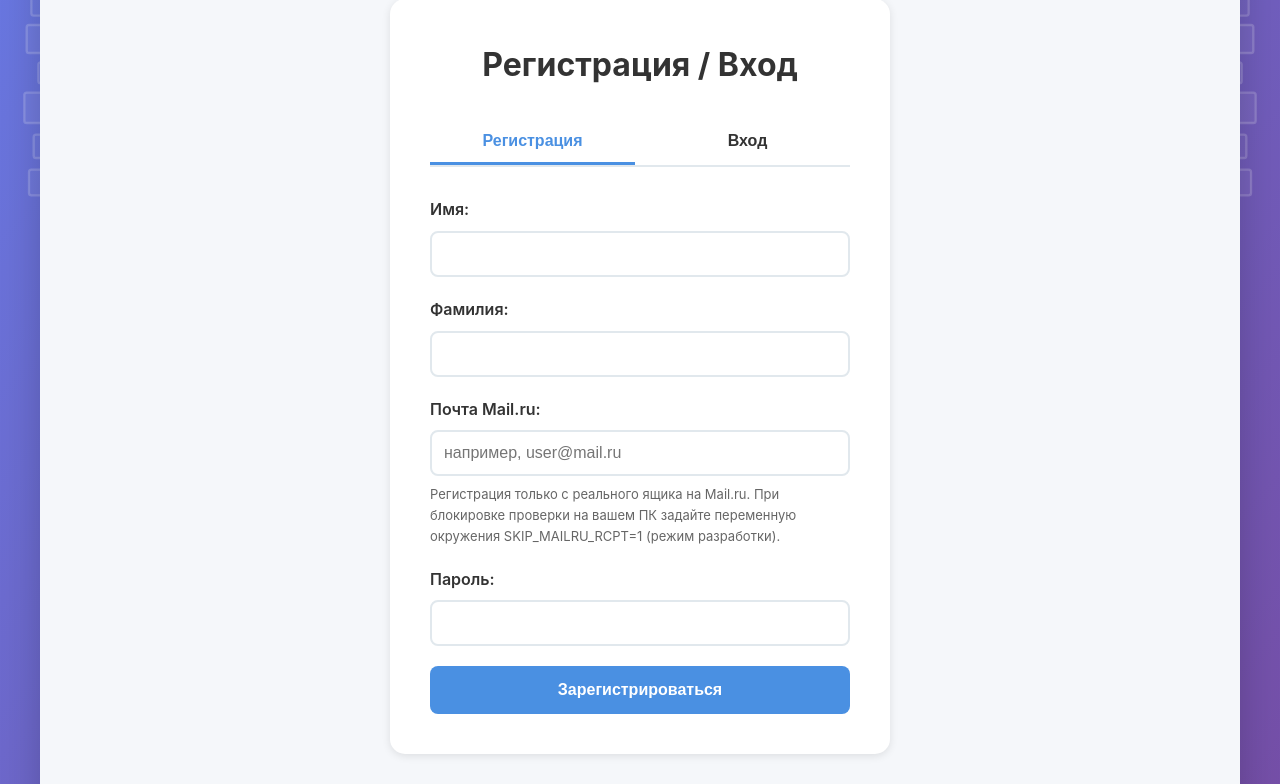
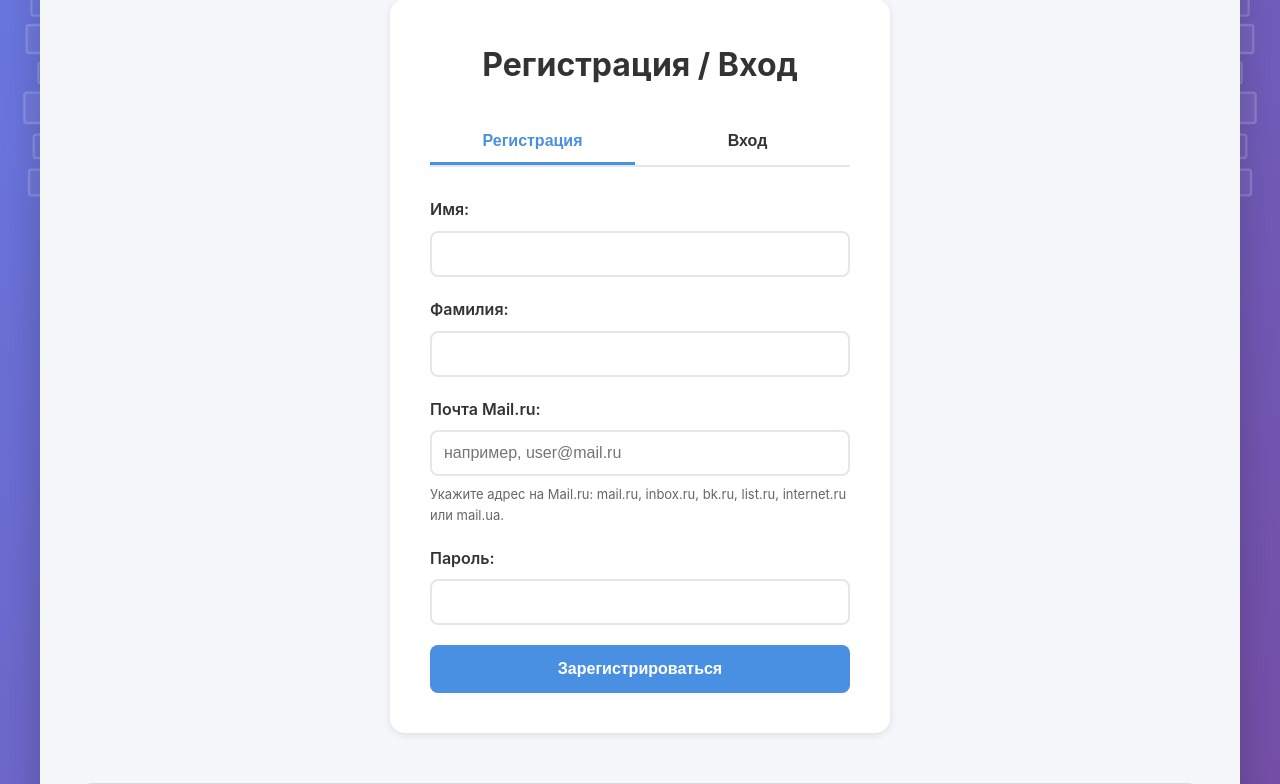
Before and after one commit to Yoorii2323/LibraryCatalog, a Flask app: page /register in a window 1280 px wide. Shown: the part 396-1180 px from the top of the page. Run offline with Flask 3, Linux system fonts and the light colour scheme.

Commit message:
Убрана проверка Mail.ru через SMTP

```diff
--- a/backend/app.py
+++ b/backend/app.py
@@ -23,6 +23,8 @@ SECRET_KEY_FILE = BACKEND_DIR / '.flask_secret'
 
 # Публичный URL сайта на PythonAnywhere (для агрегированного поиска без переменных окружения)
 PYTHONANYWHERE_SITE_URL = 'https://yoori2323.pythonanywhere.com'
+# Меняется при обновлениях — откройте /api/ping на сайте, чтобы убедиться, что сервер подтянул новый код
+APP_BUILD = '2025-05-no-mailru-smtp'
 
 
 def is_pythonanywhere() -> bool:
@@ -83,19 +85,8 @@ def is_mail_ru_email(email: str) -> bool:
     return domain in MAIL_RU_DOMAINS
 
 
-def _mailru_rcpt_check_enabled() -> bool:
-    """Проверка существования ящика через порт 25 — только если явно включена (локально)."""
-    if os.environ.get('SKIP_MAILRU_RCPT', '').lower() in ('1', 'true', 'yes'):
-        return False
-    if os.environ.get('ENABLE_MAILRU_RCPT', '').lower() in ('1', 'true', 'yes'):
-        return True
-    if is_pythonanywhere():
-        return False
-    return False
-
-
 def verify_mail_ru_mailbox_exists(email: str) -> tuple:
-    """Формат и домен Mail.ru; RCPT на MX — только при ENABLE_MAILRU_RCPT=1."""
+    """Проверка формата и домена Mail.ru (без SMTP — порт 25 на хостинге недоступен)."""
     email = (email or '').strip().lower()
     if not is_mail_ru_email(email):
         return False, 'Регистрация только с адреса Mail.ru: mail.ru, inbox.ru, bk.ru, list.ru, internet.ru, mail.ua.'
@@ -104,21 +95,6 @@ def verify_mail_ru_mailbox_exists(email: str) -> tuple:
         return False, 'Некорректная длина имени ящика (от 3 до 32 символов).'
     if not re.match(r'^[a-z0-9._-]+$', local):
         return False, 'Имя ящика: латиница, цифры и символы . _ -'
-
-    if not _mailru_rcpt_check_enabled():
-        return True, ''
-
-    try:
-        with smtplib.SMTP('mxs.mail.ru', 25, timeout=15) as smtp:
-            smtp.ehlo('library-catalog.local')
-            smtp.mail('')
-            code, message = smtp.rcpt(email)
-            if code in (250, 251):
-                return True, ''
-            if code >= 400:
-                return False, 'Такого почтового ящика на Mail.ru не найдено или адрес отклонён сервером.'
-    except (OSError, smtplib.SMTPException):
-        return True, ''
     return True, ''
 
 
@@ -298,6 +274,11 @@ def require_non_blocked_user():
     return jsonify({'error': 'Аккаунт заблокирован'}), 403
 
 
+@app.route('/api/ping')
+def api_ping():
+    return jsonify({'ok': True, 'build': APP_BUILD, 'mailru_smtp_check': False})
+
+
 @app.route('/')
 def index():
     """Главная страница"""
--- a/pythonanywhere_wsgi.py
+++ b/pythonanywhere_wsgi.py
@@ -12,6 +12,7 @@ import sys
 import os
 
 os.environ.setdefault('APP_BASE_URL', 'https://yoori2323.pythonanywhere.com')
+os.environ['SKIP_MAILRU_RCPT'] = '1'
 
 # Путь к корню проекта на PythonAnywhere (измените ИМЯ_РЕПО, если клонировали под другим именем)
 path_project = '/home/yoori2323/LibraryCatalog'
--- a/templates/register.html
+++ b/templates/register.html
@@ -148,7 +148,7 @@
                     <div class="form-group">
                         <label for="email">Почта Mail.ru:</label>
                         <input type="email" id="email" name="email" required placeholder="например, user@mail.ru" autocomplete="email">
-                        <small style="color: var(--text-light); font-size: 13px;">Регистрация только с реального ящика на Mail.ru. При блокировке проверки на вашем ПК задайте переменную окружения SKIP_MAILRU_RCPT=1 (режим разработки).</small>
+                        <small style="color: var(--text-light); font-size: 13px;">Укажите адрес на Mail.ru: mail.ru, inbox.ru, bk.ru, list.ru, internet.ru или mail.ua.</small>
                     </div>
 
                     <div class="form-group">
```
